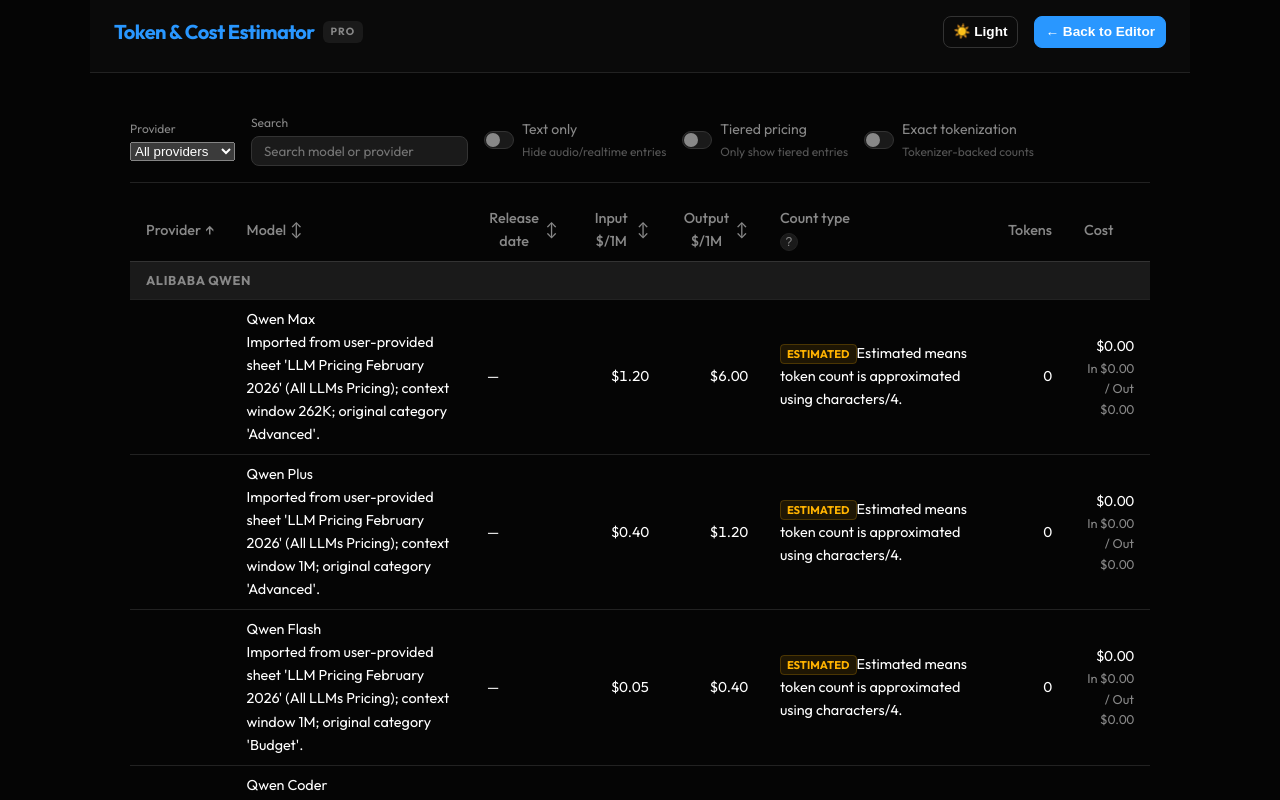
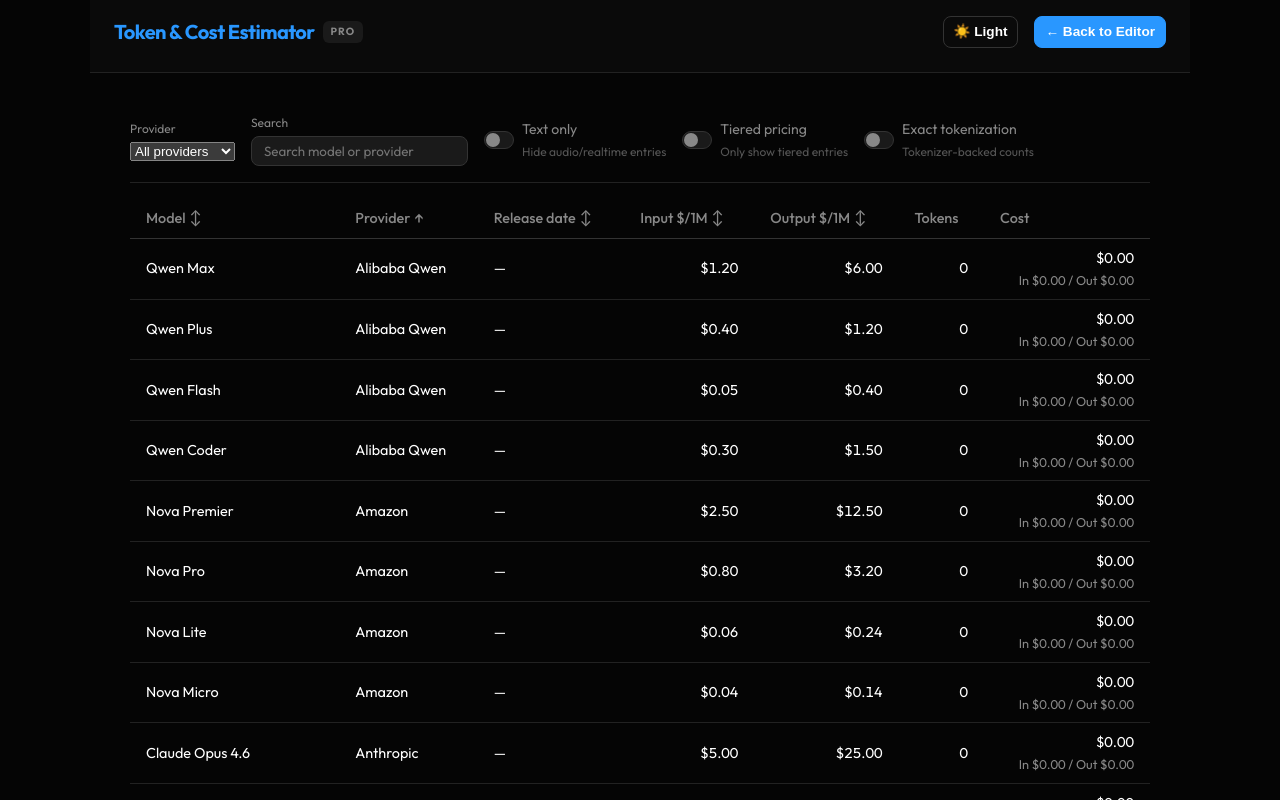
Before and after one commit to ginettododo/LLM-Cost-Calculator, a React (Vite) app: page / in a window 1280 px wide. Both pictures are taken after a click on the button "Compare Models". Shown: the top 800 px of the page. Built offline with nearby package versions, Linux system fonts and the light colour scheme.

Commit message:
style: refine pricing table columns and layout

```diff
--- a/src/ui/components/PricingTable.tsx
+++ b/src/ui/components/PricingTable.tsx
@@ -3,9 +3,7 @@
 import type { PricingRow } from "../../core/types/pricing";
 import Badge from "./ui/Badge";
 import Toggle from "./ui/Toggle";
-import Tooltip from "./ui/Tooltip";
 import TableShell from "./ui/TableShell";
-import Popover from "./ui/Popover";
 
 type PricingTableProps = {
   models: PricingRow[];
@@ -54,7 +52,6 @@
   const [sortDirection, setSortDirection] = useState<SortDirection>("asc");
   const [isTokenizing, setIsTokenizing] = useState(false);
   const [rowsForRender, setRowsForRender] = useState<RenderRow[]>([]);
-  const [isAccuracyHelpOpen, setIsAccuracyHelpOpen] = useState(false);
 
   const providers = useMemo(
     () => Array.from(new Set(models.map((model) => model.provider))).sort(),
@@ -302,6 +299,22 @@
         >
           <thead>
             <tr>
+              <th aria-sort={getAriaSort("model")}>
+                <button
+                  type="button"
+                  className="app__table-sort"
+                  onClick={() => handleSort("model")}
+                >
+                  Model
+                  <span aria-hidden="true" className="app__table-sort-icon">
+                    {sortKey === "model"
+                      ? sortDirection === "asc"
+                        ? "↑"
+                        : "↓"
+                      : "↕"}
+                  </span>
+                </button>
+              </th>
               <th aria-sort={getAriaSort("provider")}>
                 <button
                   type="button"
@@ -311,22 +324,6 @@
                   Provider
                   <span aria-hidden="true" className="app__table-sort-icon">
                     {sortKey === "provider"
-                      ? sortDirection === "asc"
-                        ? "↑"
-                        : "↓"
-                      : "↕"}
-                  </span>
-                </button>
-              </th>
-              <th aria-sort={getAriaSort("model")}>
-                <button
-                  type="button"
-                  className="app__table-sort"
-                  onClick={() => handleSort("model")}
-                >
-                  Model
-                  <span aria-hidden="true" className="app__table-sort-icon">
-                    {sortKey === "model"
                       ? sortDirection === "asc"
                         ? "↑"
                         : "↓"
@@ -382,39 +379,7 @@
                   </span>
                 </button>
               </th>
-              <th>
-                <div className="app__table-help">
-                  <span>Count type</span>
-                  <Popover
-                    isOpen={isAccuracyHelpOpen}
-                    onClose={() => setIsAccuracyHelpOpen(false)}
-                    panelLabel="Token accuracy help"
-                    align="end"
-                    trigger={
-                      <button
-                        type="button"
-                        className="app__help-button"
-                        aria-haspopup="dialog"
-                        aria-expanded={isAccuracyHelpOpen}
-                        onClick={() =>
-                          setIsAccuracyHelpOpen((prev) => !prev)
-                        }
-                      >
-                        ?
-                      </button>
-                    }
-                  >
-                    <div className="app__help-panel">
-                      <strong>Accuracy policy</strong>
-                      <p>
-                        Exact uses tokenizer-backed counts. Estimated uses a
-                        character heuristic when a tokenizer is unavailable or
-                        fails to load.
-                      </p>
-                    </div>
-                  </Popover>
-                </div>
-              </th>
+
               <th className="app__cell--numeric">Tokens</th>
               <th className="app__cell--numeric">Cost</th>
             </tr>
@@ -438,47 +403,21 @@
                 </td>
               </tr>
             ) : (
-              rowsForRender.flatMap((row, index) => {
-                const tooltipText =
-                  row.exactness === "exact"
-                    ? "Exact means tokenizer-based token count is used."
-                    : "Estimated means token count is approximated using characters/4.";
-
+              rowsForRender.flatMap((row) => {
                 const rows: JSX.Element[] = [];
-                const shouldGroup =
-                  sortKey === "provider" &&
-                  (index === 0 || row.provider !== rowsForRender[index - 1]?.provider);
-
-                if (shouldGroup) {
-                  rows.push(
-                    <tr key={`${row.provider}-group`} className="app__table-group">
-                      <td colSpan={8}>
-                        <strong>{row.provider}</strong>
-                      </td>
-                    </tr>,
-                  );
-                }
-
-                const modelLabel = (
-                  <div className="app__model-cell">
-                    <span>{row.model}</span>
-                    {row.pricing_tier ? (
-                      <Badge tone="neutral">{row.pricing_tier}</Badge>
-                    ) : null}
-                  </div>
-                );
 
                 rows.push(
                   <tr key={`${row.provider}-${row.model}-${row.pricing_tier ?? "base"}`}>
+                    <td>
+                      <div className="app__model-cell">
+                        <span className="app__model-name">{row.model}</span>
+                        {row.pricing_tier ? (
+                          <Badge tone="neutral">{row.pricing_tier}</Badge>
+                        ) : null}
+                      </div>
+                    </td>
                     <td className="app__cell--muted">
-                      {sortKey === "provider" ? null : row.provider}
-                    </td>
-                    <td>
-                      {row.notes ? (
-                        <Tooltip content={row.notes}>{modelLabel}</Tooltip>
-                      ) : (
-                        modelLabel
-                      )}
+                      {row.provider}
                     </td>
                     <td>{row.release_date ?? "—"}</td>
                     <td className="app__cell--numeric">
@@ -489,15 +428,7 @@
                         ? "—"
                         : `$${row.price_output_per_mtok.toFixed(2)}`}
                     </td>
-                    <td>
-                      <Tooltip content={tooltipText}>
-                        <Badge
-                          tone={row.exactness === "exact" ? "success" : "warning"}
-                        >
-                          {row.exactness === "exact" ? "Exact" : "Estimated"}
-                        </Badge>
-                      </Tooltip>
-                    </td>
+
                     <td className="app__cell--numeric">
                       {Number.isFinite(row.tokens)
                         ? row.tokens.toLocaleString()
```
Also changed, not shown: 1 other file (tests, documents, lock files or other folders).
